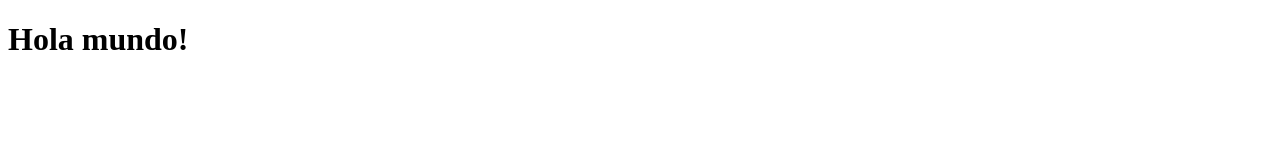
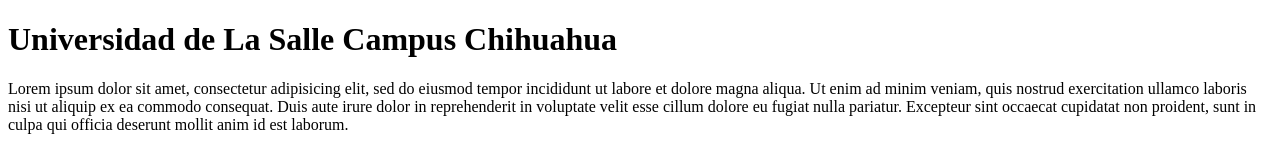
Before and after one commit to NZubia/practica-git-2024, a plain HTML site: page index.html in a window 1280 px wide. Drawn offline with Linux system fonts and the light colour scheme.

Commit message:
Se agrega contenido de la ulsa

```diff
--- a/index.html
+++ b/index.html
@@ -4,7 +4,14 @@
 	<title></title>
 </head>
 <body>
-	<h1>Hola mundo!</h1>
+	<h1>Universidad de La Salle Campus Chihuahua</h1>
+
+	<p>Lorem ipsum dolor sit amet, consectetur adipisicing elit, sed do eiusmod
+	tempor incididunt ut labore et dolore magna aliqua. Ut enim ad minim veniam,
+	quis nostrud exercitation ullamco laboris nisi ut aliquip ex ea commodo
+	consequat. Duis aute irure dolor in reprehenderit in voluptate velit esse
+	cillum dolore eu fugiat nulla pariatur. Excepteur sint occaecat cupidatat non
+	proident, sunt in culpa qui officia deserunt mollit anim id est laborum.</p>
 
 </body>
 </html>
```
